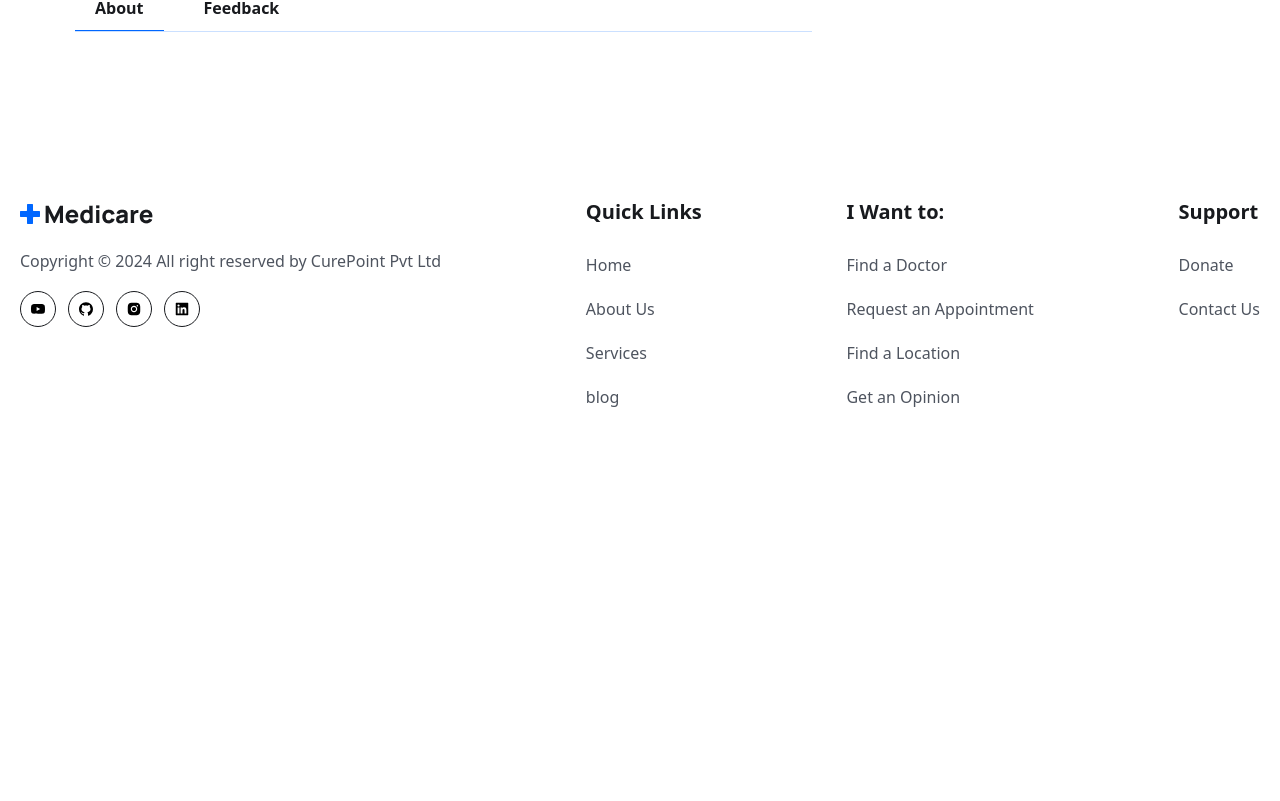
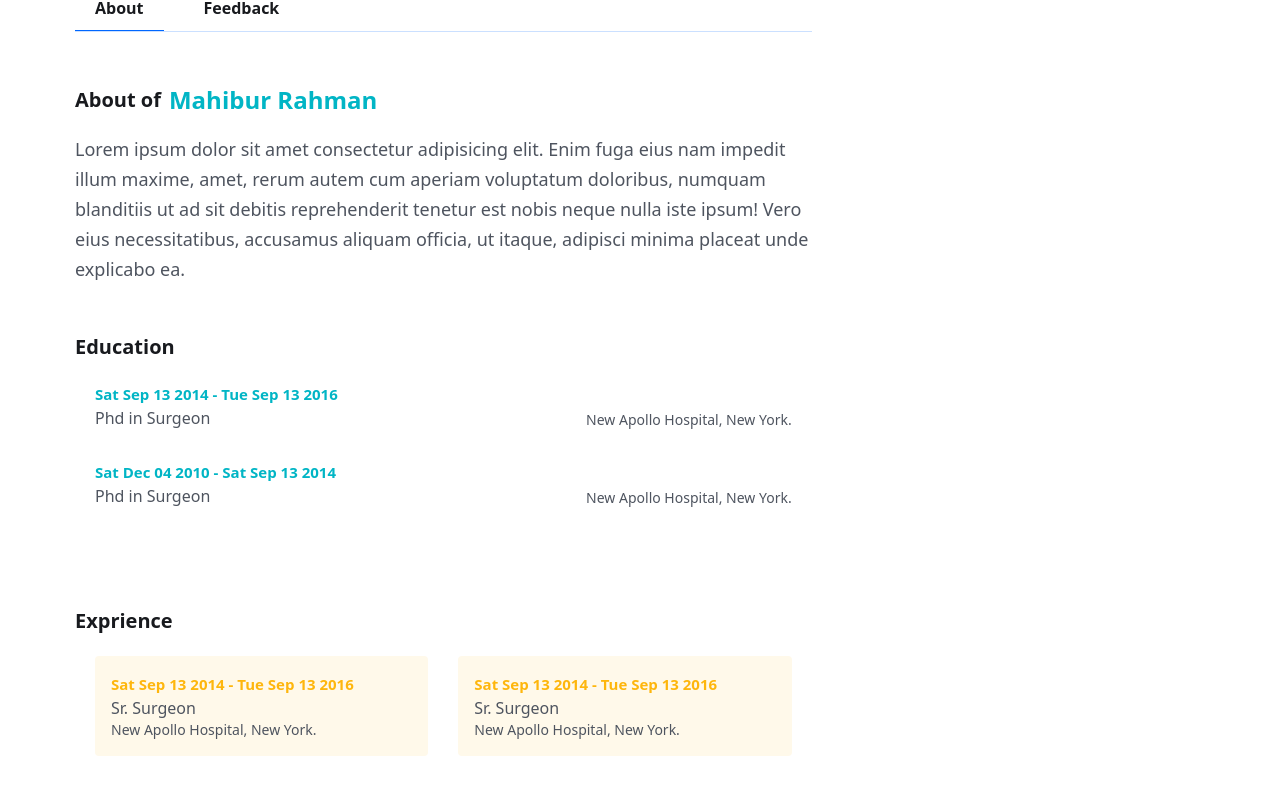
Before and after one commit to subarnoturja/curepoint-client, a React (Vite) app: page /doctors/1 in a window 1280 px wide. Shown: the part 439-1240 px from the top of the page. Before the commit the page ends 930 px from the top, so only its background shows below. Built offline with nearby package versions, Linux system fonts and the light colour scheme.

Commit message:
doctor about section added in doctor details page

```diff
--- a/src/pages/Doctors/DoctorAbout.jsx
+++ b/src/pages/Doctors/DoctorAbout.jsx
@@ -1,9 +1,51 @@
+import { formateDate } from "../../utils/formateDate";
 
 
 const DoctorAbout = () => {
     return (
         <div>
-
+           <div>
+            <h3 className="text-[20px] leading-[30px] text-headingColor font-semibold flex items-center gap-2">About of <span className="text-irisBlueColor font-bold text-[24px] leading-9">Mahibur Rahman</span></h3>
+            <p className="text__para">Lorem ipsum dolor sit amet consectetur adipisicing elit. Enim fuga eius nam impedit illum maxime, amet, rerum autem cum aperiam voluptatum doloribus, numquam blanditiis ut ad sit debitis reprehenderit tenetur est nobis neque nulla iste ipsum! Vero eius necessitatibus, accusamus aliquam officia, ut itaque, adipisci minima placeat unde explicabo ea.</p>
+           </div>
+           <div className="mt-12">
+            <h3 className="text-[20px] leading-[30px] text-headingColor font-semibold">Education</h3>
+            <ul className="pt-4 md:p-5">
+                <li className="flex flex-col sm:flex-row sm:justify-between sm:items-end md:gap-5 mb-[30px]">
+                    <div>
+                        <span className="text-irisBlueColor text-[15px] leading-6 font-semibold">{formateDate('09-13-2014')} - {formateDate('09-13-2016')}</span>
+                        <p className="text-[16px] leading-6 font-medium text-textColor">Phd in Surgeon</p>
+                    </div>
+                    <p className="text-[14px] leading-5 font-medium text-textColor">New Apollo Hospital, New York.</p>
+                </li>
+                <li className="flex flex-col sm:flex-row sm:justify-between sm:items-end md:gap-5 mb-[30px]">
+                    <div>
+                        <span className="text-irisBlueColor text-[15px] leading-6 font-semibold">{formateDate('12-04-2010')} - {formateDate('09-13-2014')}</span>
+                        <p className="text-[16px] leading-6 font-medium text-textColor">Phd in Surgeon</p>
+                    </div>
+                    <p className="text-[14px] leading-5 font-medium text-textColor">New Apollo Hospital, New York.</p>
+                </li>
+            </ul>
+           </div>
+           <div className="mt-12">
+           <h3 className="text-[20px] leading-[30px] text-headingColor font-semibold">Exprience</h3>
+           <ul className="grid sm:grid-cols-2 gap-[30px] pt-4 md:p-5">
+            <li className="p-4 rounded bg-[#fff9ea]">
+                <span className="text-yellowColor text-[15px] leading-6 font-semibold">
+                {formateDate('09-13-2014')} - {formateDate('09-13-2016')}
+                </span>
+                <p className="text-[16px] leading-6 font-medium text-textColor">Sr. Surgeon</p>
+                <p className="text-[14px] leading-5 font-medium text-textColor">New Apollo Hospital, New York.</p>
+            </li>
+            <li className="p-4 rounded bg-[#fff9ea]">
+                <span className="text-yellowColor text-[15px] leading-6 font-semibold">
+                {formateDate('09-13-2014')} - {formateDate('09-13-2016')}
+                </span>
+                <p className="text-[16px] leading-6 font-medium text-textColor">Sr. Surgeon</p>
+                <p className="text-[14px] leading-5 font-medium text-textColor">New Apollo Hospital, New York.</p>
+            </li>
+           </ul>
+           </div>
         </div>
     );
 };
--- a/src/pages/Doctors/DoctorDetails.jsx
+++ b/src/pages/Doctors/DoctorDetails.jsx
@@ -1,6 +1,8 @@
 import { useState } from "react";
 import doctorImg from "../../assets/images/doctor-img01.png";
 import starIcon from "../../assets/images/Star.png";
+import DoctorAbout from "./DoctorAbout";
+import Feedback from "./Feedback";
 
 const DoctorDetails = () => {
 
@@ -30,7 +32,7 @@
                     (272)
                   </span>
                 </div>
-                <p className="text_para text-[14px] leading-6 md:text-[15px] lg:max-w-[390px]">
+                <p className="text__para text-[14px] leading-6 md:text-[15px] lg:max-w-[390px]">
                   Lorem ipsum dolor sit amet consectetur adipisicing elit.
                   Neque, alias?
                 </p>
@@ -45,7 +47,12 @@
               </button>
             </div>
             <div className="mt-[50px]">
-
+                {
+                    tab === "about" && <DoctorAbout />
+                }
+                {
+                    tab === "feedback" && <Feedback />
+                }
             </div>
           </div>
           <div></div>
--- /dev/null
+++ b/src/pages/Doctors/Feedback.jsx
@@ -0,0 +1,11 @@
+
+
+const Feedback = () => {
+    return (
+        <div>
+           <h2>Doctor FeedBack</h2>
+        </div>
+    );
+};
+
+export default Feedback;
--- /dev/null
+++ b/src/utils/formateDate.js
@@ -0,0 +1,6 @@
+export const formateDate = (date, config) => {
+    const defaultOptions = { day: "numeric", month: "short", year: "numeric" };
+    const options = config ? config : defaultOptions;
+
+    return new Date(date).toDateString("en-US", options);
+}
```
